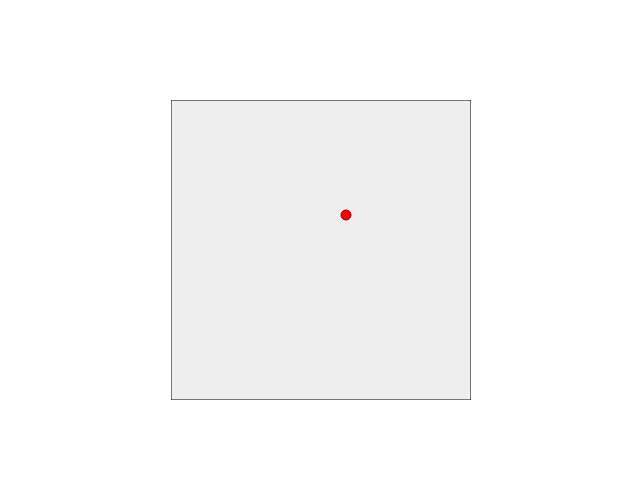
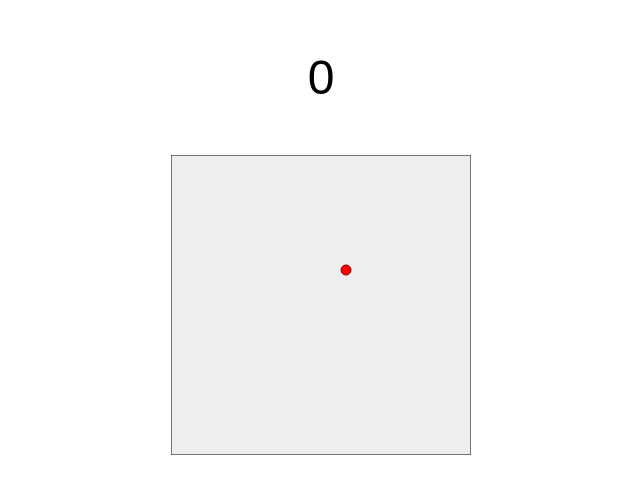
Before and after one commit to Nels18/ng-snake, an Angular app: page / in a window 1280 px wide. Shown: the part 150-644 px from the top of the page, without its empty margins (319-959 px from the left). Built offline with nearby package versions, Linux system fonts and the light colour scheme.

Commit message:
Added score

```diff
--- a/src/app/pages/game/game.component.html
+++ b/src/app/pages/game/game.component.html
@@ -1 +1,4 @@
-<canvas class="gameCanvas" #gameCanvas [width]="canvasWidth" [height]="canvasHeight"></canvas>
+<div class="score">{{ score }}</div>
+<div class="gameCanvas">
+  <canvas #gameCanvas [width]="canvasWidth" [height]="canvasHeight"></canvas>
+</div>
--- a/src/app/pages/game/game.component.scss
+++ b/src/app/pages/game/game.component.scss
@@ -1,6 +1,14 @@
 .gameCanvas {
-  position: absolute;
-  top: 50%;
-  left: 50%;
-  transform: translate(-50%, -50%);
+  display: flex;
+  justify-content: center;
+  align-items: center;
+  flex-direction: column;
+  margin: 50px auto;
 }
+
+.score {
+  font-size: 3rem;
+  text-align: center;
+  font-family: Arial, Helvetica, sans-serif;
+  margin-top: 200px;
+}
--- a/src/app/pages/game/game.component.ts
+++ b/src/app/pages/game/game.component.ts
@@ -32,6 +32,7 @@ export class GameComponent implements AfterViewInit {
     x: 0,
     y: 0,
   };
+
   segmentSize = 10;
   canvasWidth = 300;
   canvasHeight = 300;
@@ -40,6 +41,8 @@ export class GameComponent implements AfterViewInit {
     x: 0,
     y: 0,
   };
+
+  score = 0;
 
   ngAfterViewInit(): void {
     this.canvas!.nativeElement.width = this.canvasWidth;
@@ -90,6 +93,7 @@ export class GameComponent implements AfterViewInit {
     this.snake.unshift(newHead);
     if (snakeEatPomme) {
       this.createApple();
+      this.score += 10;
     } else {
       this.snake.pop();
     }
```
